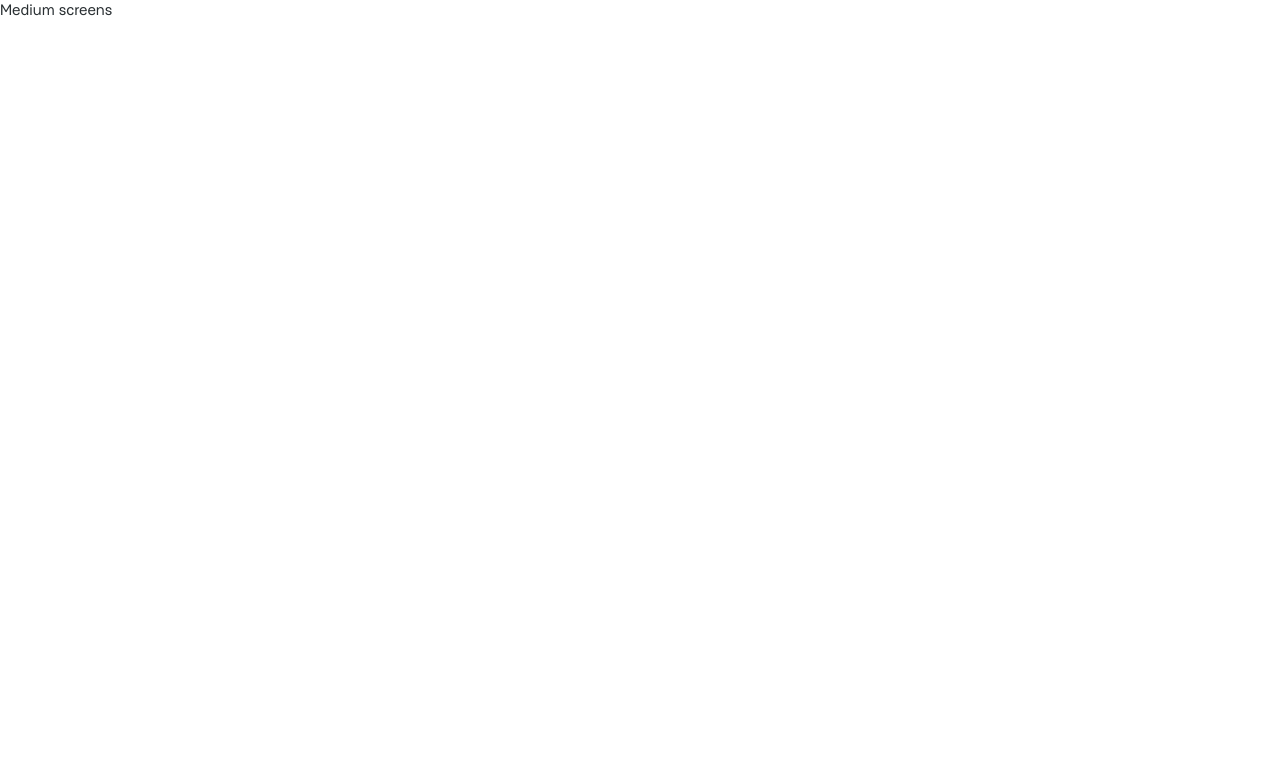
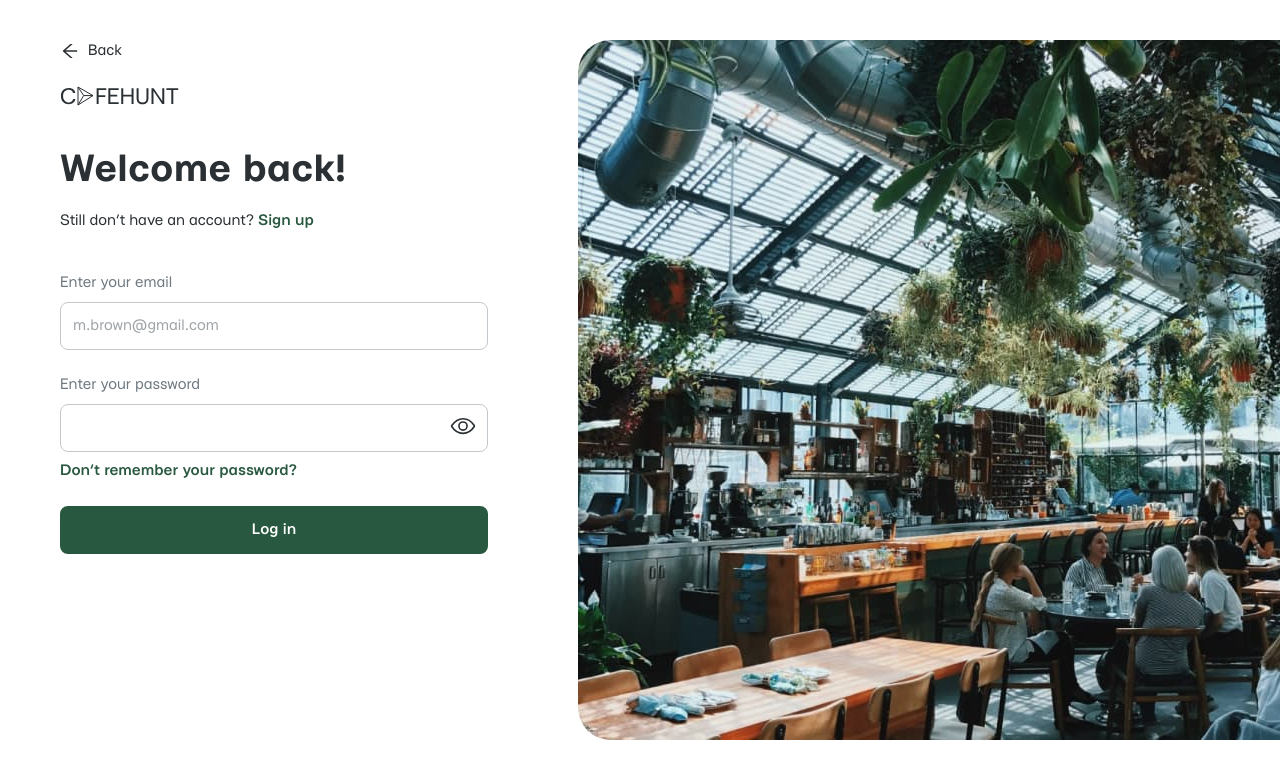
Before and after one commit to cafehunt/cafehunt-front, a React (Vite) app: page / in a window 1280 px wide. Shown: the top 778 px of the page. Built offline with nearby package versions, Linux system fonts and the light colour scheme.

Commit message:
feature/Create login page layout desktop

```diff
--- a/src/components/Button/Button.styled.ts
+++ b/src/components/Button/Button.styled.ts
@@ -1,5 +1,5 @@
 import styled from 'styled-components';
-import { COLORS } from '../../theme';
+import { COLORS, FONT_WEIGHTS } from '../../theme';
 
 type Props = {
   disabled?: boolean;
@@ -8,6 +8,7 @@ type Props = {
 export const Button = styled.button<Props>`
   padding: 12px 0;
 
+  font-weight: ${FONT_WEIGHTS.medium};
   color: ${COLORS.white};
 
   border: 1px solid transparent;
@@ -23,8 +24,8 @@ export const Button = styled.button<Props>`
   }
 
   &:disabled {
-    color: ${COLORS.mid_grey};
-    background-color: ${COLORS.light_grey};
+    color: ${COLORS.dark_grey};
+    background-color: ${COLORS.grey};
     cursor: not-allowed;
   }
 `;
--- /dev/null
+++ b/src/components/LoginDesktops/LoginDesktops.styled.ts
@@ -0,0 +1,78 @@
+import styled from 'styled-components';
+
+import { FONT_SIZES, FONT_WEIGHTS, LINE_HEIGHTS } from '../../theme';
+import { COLORS } from '../../theme';
+
+import loginBg from '../../assets/img/login-bg.jpg';
+
+export const LoginStyled = styled.div`
+  display: flex;
+  gap: 90px;
+  padding: 40px 0 40px 60px;
+`;
+
+export const LoginContent = styled.div`
+  display: flex;
+  flex-direction: column;
+  gap: 40px;
+  width: 100%;
+  max-width: 428px;
+  margin: 0 0 0 auto;
+`;
+
+export const LoginHeader = styled.div`
+  display: flex;
+  flex-direction: column;
+  gap: 24px;
+
+  a {
+    display: flex;
+    align-items: center;
+    gap: 8px;
+
+    font: inherit;
+    text-decoration: none;
+    color: ${COLORS.black};
+
+    svg {
+      font-size: 20px;
+    }
+  }
+`;
+
+export const Title = styled.h2`
+  margin-bottom: 16px;
+
+  font-size: ${FONT_SIZES.l};
+  font-weight: ${FONT_WEIGHTS.bold};
+  line-height: ${LINE_HEIGHTS.l};
+  color: ${COLORS.black};
+`;
+
+export const Link = styled.a`
+  font: inherit;
+  font-weight: ${FONT_WEIGHTS.medium};
+  text-decoration: none;
+  color: ${COLORS.main};
+`;
+
+export const Form = styled.form`
+  display: flex;
+  flex-direction: column;
+  gap: 24px;
+`;
+
+export const LoginImage = styled.div`
+  flex: 1;
+  max-width: 850px;
+  min-height: 700px;
+  height: 80vh;
+
+  border-top-left-radius: 32px;
+  border-bottom-left-radius: 32px;
+
+  background-image: url(${loginBg});
+  background-size: cover;
+  background-repeat: no-repeat;
+  background-position: left center;
+`;
--- /dev/null
+++ b/src/components/LoginDesktops/LoginDesktops.tsx
@@ -0,0 +1,58 @@
+/* eslint-disable jsx-a11y/anchor-is-valid */
+import { FC } from 'react';
+
+import { AiOutlineArrowLeft } from 'react-icons/ai';
+
+import {
+  LoginStyled,
+  LoginContent,
+  LoginHeader,
+  Title,
+  Link,
+  Form,
+  LoginImage,
+} from './LoginDesktops.styled';
+import { Logo } from '../Logo';
+import { Input } from '../Input';
+import { Button } from '../Button';
+
+export const LoginDesktops: FC = () => {
+  return (
+    <LoginStyled>
+      <LoginContent>
+        <LoginHeader>
+          <a href="#">
+            <AiOutlineArrowLeft />
+            <span>Back</span>
+          </a>
+          <div>
+            <Logo />
+          </div>
+        </LoginHeader>
+        <div>
+          <Title>Welcome back!</Title>
+          <p>
+            Still don’t have an account? <Link href="#">Sign up</Link>
+          </p>
+        </div>
+        <div>
+          <Form>
+            <Input
+              type="email"
+              label="Enter your email"
+              name="email"
+              placeholder="m.brown@gmail.com"
+            />
+            <Input
+              type="password"
+              label="Enter your password"
+              name="password"
+            />
+            <Button type="submit">Log in</Button>
+          </Form>
+        </div>
+      </LoginContent>
+      <LoginImage></LoginImage>
+    </LoginStyled>
+  );
+};
--- /dev/null
+++ b/src/components/LoginDesktops/index.ts
@@ -0,0 +1 @@
+export * from './LoginDesktops';
--- /dev/null
+++ b/src/components/LoginPhones/LoginPhones.tsx
@@ -0,0 +1,49 @@
+/* eslint-disable jsx-a11y/anchor-is-valid */
+import { FC } from 'react';
+
+import { AiOutlineArrowLeft } from 'react-icons/ai';
+
+import {
+  LoginStyled,
+  LoginHeader,
+  Title,
+  Link,
+  Form,
+} from './LoginPhones.styled';
+import { Logo } from '../Logo';
+import { Input } from '../Input';
+import { Button } from '../Button';
+
+export const LoginPhones: FC = () => {
+  return (
+    <LoginStyled>
+      <LoginHeader>
+        <a href="#">
+          <AiOutlineArrowLeft />
+          <span>Back</span>
+        </a>
+        <div>
+          <Logo />
+        </div>
+      </LoginHeader>
+      <div>
+        <Title>Welcome back!</Title>
+        <p>
+          Still don’t have an account? <Link href="#">Sign up</Link>
+        </p>
+      </div>
+      <div>
+        <Form>
+          <Input
+            type="email"
+            label="Enter your email"
+            name="email"
+            placeholder="m.brown@gmail.com"
+          />
+          <Input type="password" label="Enter your password" name="password" />
+          <Button type="submit">Log in</Button>
+        </Form>
+      </div>
+    </LoginStyled>
+  );
+};
--- /dev/null
+++ b/src/components/LoginPhones/index.ts
@@ -0,0 +1 @@
+export * from './LoginPhones';
--- a/src/pages/Login/Login.tsx
+++ b/src/pages/Login/Login.tsx
@@ -1,50 +1,15 @@
 /* eslint-disable jsx-a11y/anchor-is-valid */
 import { FC } from 'react';
-
-import { AiOutlineArrowLeft } from 'react-icons/ai';
-
-import { Form, Link, LoginStyled, Title, LoginHeader } from './Login.styled';
-import { Input } from '../../components/Input';
-import { Button } from '../../components/Button';
-import { Logo } from '../../components/Logo';
 import { useMediaQueries } from '../../hooks/useMediaQueries';
+import { LoginPhones } from '../../components/LoginPhones';
+import { LoginDesktops } from '../../components/LoginDesktops';
 
 export const Login: FC = () => {
   const { md } = useMediaQueries();
 
   if (md) {
-    return <p>Medium screens</p>;
+    return <LoginDesktops />;
   }
 
-  return (
-    <LoginStyled>
-      <LoginHeader>
-        <a href="#">
-          <AiOutlineArrowLeft />
-          <span>Back</span>
-        </a>
-        <div>
-          <Logo />
-        </div>
-      </LoginHeader>
-      <div>
-        <Title>Welcome back!</Title>
-        <p>
-          Still don’t have an account? <Link href="#">Sign up</Link>
-        </p>
-      </div>
-      <div>
-        <Form>
-          <Input
-            type="email"
-            label="Enter your email"
-            name="email"
-            placeholder="m.brown@gmail.com"
-          />
-          <Input type="password" label="Enter your password" name="password" />
-          <Button type="submit">Log in</Button>
-        </Form>
-      </div>
-    </LoginStyled>
-  );
+  return <LoginPhones />;
 };
```
Also changed, not shown: src/components/LoginPhones/LoginPhones.styled.ts (renamed from src/pages/Login/Login.styled.ts).
